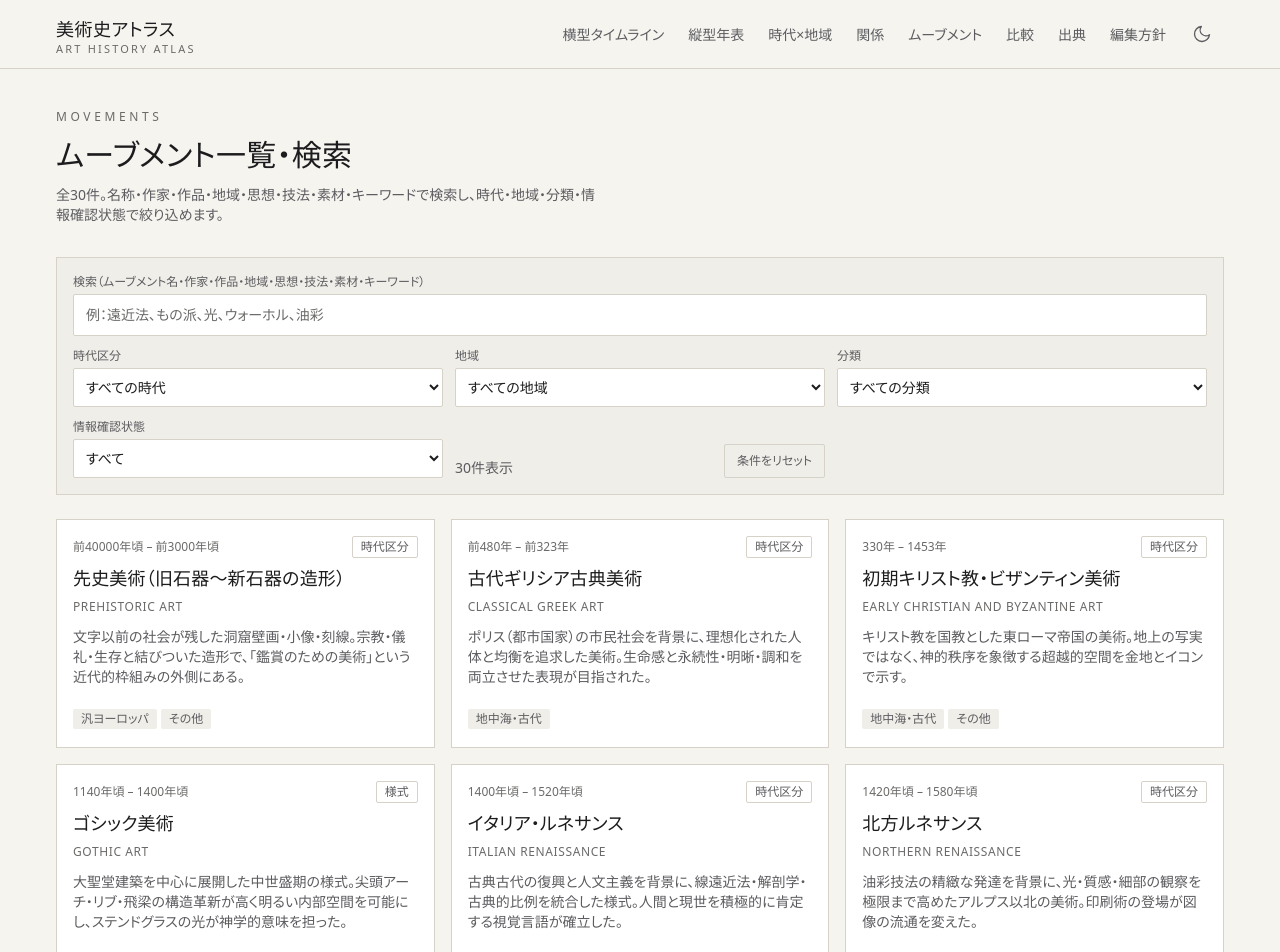
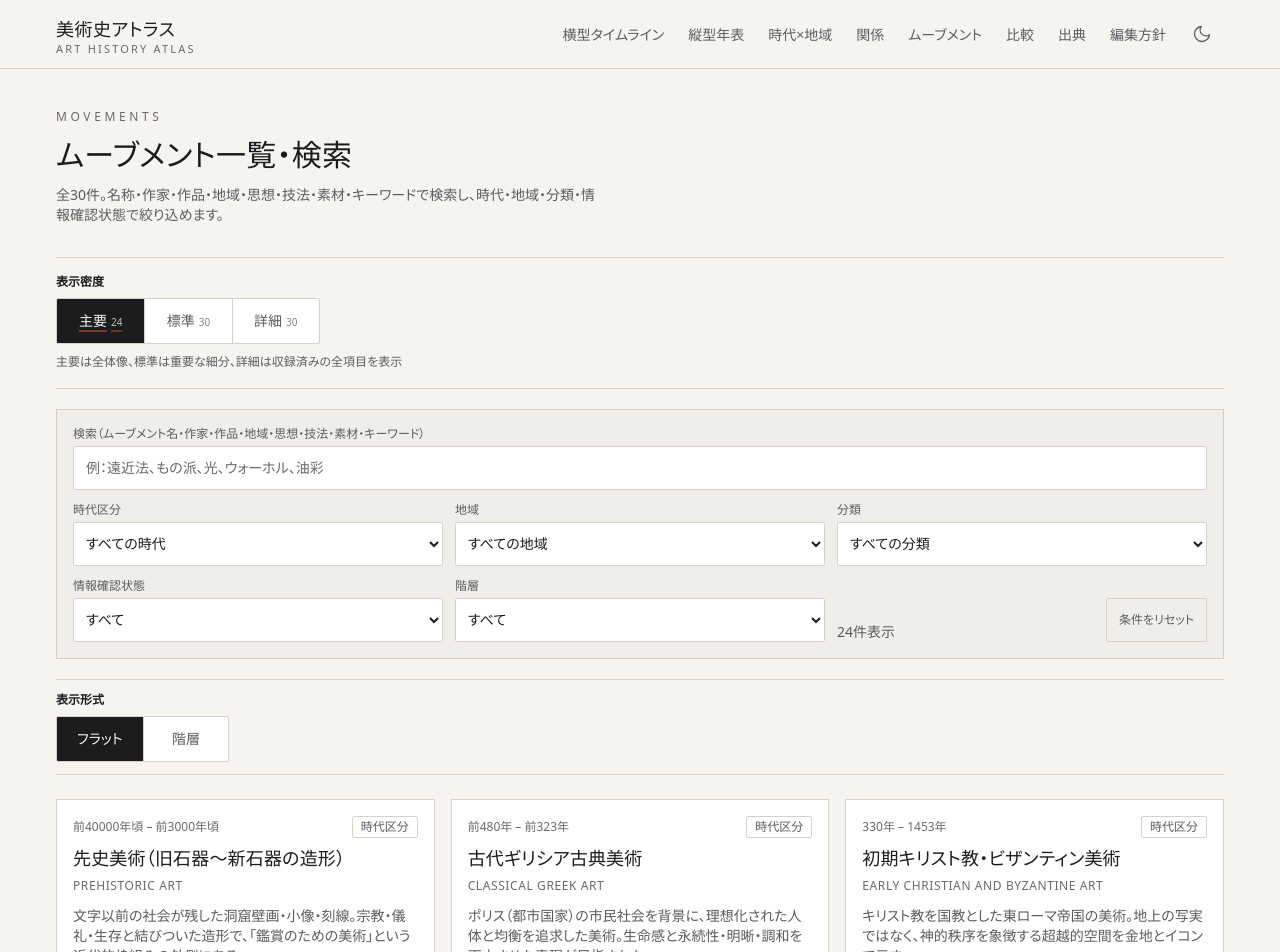
Before and after one commit to taktak2001/art-history-atlas, a Next.js app: page /movements in a window 1280 px wide. Shown: the top 952 px of the page. Built offline with nearby package versions, Linux system fonts and the light colour scheme.

Commit message:
feat: add hierarchical movement browsing

```diff
--- a/src/components/CompareBoard.tsx
+++ b/src/components/CompareBoard.tsx
@@ -12,6 +12,7 @@ import {
   MAX_COMPARE,
   compareMovements,
 } from '@/lib/compare';
+import { getMovementChildren } from '@/lib/movement-hierarchy';
 
 export function CompareBoard() {
   const searchParams = useSearchParams();
@@ -121,6 +122,11 @@ export function CompareBoard() {
                       </button>
                     </div>
                     <span className="mt-1 block text-[11px] uppercase tracking-wider text-faint">{m.nameEn}</span>
+                    {getMovementChildren(m.id, movements).length > 0 && (
+                      <span className="mt-2 block border-l-2 border-accent/50 pl-2 text-[11px] font-normal leading-relaxed text-muted">
+                        この項目は複数のサブムーブメントを含む上位分類です
+                      </span>
+                    )}
                   </th>
                 ))}
               </tr>
--- a/src/components/MovementsExplorer.tsx
+++ b/src/components/MovementsExplorer.tsx
@@ -13,15 +13,73 @@ import {
 } from '@/lib/dataset';
 import {
   VERIFICATION_LABELS,
+  VISIBILITY_LEVEL_LABELS,
   type ClassificationKind,
   type RegionId,
   type EraId,
   type VerificationStatus,
+  type Movement,
 } from '@/lib/schema';
+import {
+  MOVEMENT_GROUPS,
+  filterMovementsByLod,
+  getMovementParent,
+  groupMovementsForDisplay,
+  isMovementVisibleAtLod,
+} from '@/lib/movement-hierarchy';
+import { useLodState } from '@/lib/use-lod-state';
+import { LodControl } from './LodControl';
 import { MovementCard } from './MovementCard';
 
 const CLASSIFICATIONS = Object.keys(CLASSIFICATION_LABELS) as ClassificationKind[];
 const VERIFICATIONS = Object.keys(VERIFICATION_LABELS) as VerificationStatus[];
+type ViewMode = 'flat' | 'hierarchy';
+type HierarchyScope = 'all' | 'parent' | 'child';
+
+function ResultCard({
+  movement,
+  lod,
+  queryActive,
+  onReveal,
+}: {
+  movement: Movement;
+  lod: Movement['visibilityLevel'];
+  queryActive: boolean;
+  onReveal: (lod: Movement['visibilityLevel']) => void;
+}) {
+  const hiddenByLod = queryActive && !isMovementVisibleAtLod(movement, lod);
+  const parent = getMovementParent(movement.id, movements);
+
+  return (
+    <div data-movement-result={movement.id}>
+      {(parent || hiddenByLod) && (
+        <div className="border-x border-t hairline bg-surface px-3 py-2 text-xs text-muted">
+          {parent && (
+            <span className="mr-3">
+              上位分類：
+              <Link href={`/movements/${parent.id}/`} className="prose-link">
+                {parent.nameJa}
+              </Link>
+            </span>
+          )}
+          {hiddenByLod && (
+            <>
+              <span>現在の表示密度では非表示</span>
+              <button
+                type="button"
+                onClick={() => onReveal(movement.visibilityLevel)}
+                className="ml-2 min-h-11 font-bold text-accent underline underline-offset-4"
+              >
+                {VISIBILITY_LEVEL_LABELS[movement.visibilityLevel]}で表示
+              </button>
+            </>
+          )}
+        </div>
+      )}
+      <MovementCard movement={movement} />
+    </div>
+  );
+}
 
 export function MovementsExplorer() {
   const [query, setQuery] = useState('');
@@ -29,39 +87,57 @@ export function MovementsExplorer() {
   const [region, setRegion] = useState<RegionId | 'all'>('all');
   const [cls, setCls] = useState<ClassificationKind | 'all'>('all');
   const [ver, setVer] = useState<VerificationStatus | 'all'>('all');
-
+  const [viewMode, setViewMode] = useState<ViewMode>('flat');
+  const [hierarchyScope, setHierarchyScope] = useState<HierarchyScope>('all');
+  const { lod, setLod } = useLodState('core');
   const regions = activeRegions();
 
-  // 検索：クエリがあれば横断検索でムーブメントIDに絞る
   const matchedIds = useMemo(() => {
     if (!query.trim()) return null;
     const docs = searchDocs(query);
     const ids = new Set<string>();
-    for (const d of docs) {
-      if (d.type === 'movement') ids.add(d.id);
-      // 作家・作品ヒットはその関連ムーブメントを含める
+    for (const doc of docs) {
+      if (doc.type === 'movement') ids.add(doc.id);
     }
-    // 作家・作品ヒットの関連ムーブメントも拾う
-    for (const m of movements) {
+    for (const movement of movements) {
       const hit = docs.some(
-        (d) =>
-          (d.type === 'artist' && m.artistIds.includes(d.id)) ||
-          (d.type === 'work' && m.workIds.includes(d.id)),
+        (doc) =>
+          (doc.type === 'artist' && movement.artistIds.includes(doc.id)) ||
+          (doc.type === 'work' && movement.workIds.includes(doc.id)),
       );
-      if (hit) ids.add(m.id);
+      if (hit) ids.add(movement.id);
     }
     return ids;
   }, [query]);
 
   const filtered = useMemo(() => {
-    return movements
-      .filter((m) => (matchedIds ? matchedIds.has(m.id) : true))
-      .filter((m) => (era === 'all' ? true : m.era === era))
-      .filter((m) => (region === 'all' ? true : m.regionIds.includes(region)))
-      .filter((m) => (cls === 'all' ? true : m.classification === cls))
-      .filter((m) => (ver === 'all' ? true : m.verification === ver))
-      .sort((a, b) => a.dates.start - b.dates.start);
-  }, [matchedIds, era, region, cls, ver]);
+    const queryActive = Boolean(matchedIds);
+    const densityItems = queryActive ? movements : filterMovementsByLod(movements, lod);
+    return densityItems
+      .filter((movement) => (matchedIds ? matchedIds.has(movement.id) : true))
+      .filter((movement) => (era === 'all' ? true : movement.era === era))
+      .filter((movement) =>
+        region === 'all' ? true : movement.regionIds.includes(region),
+      )
+      .filter((movement) =>
+        cls === 'all' ? true : movement.classification === cls,
+      )
+      .filter((movement) =>
+        ver === 'all' ? true : movement.verification === ver,
+      )
+      .filter((movement) => {
+        if (hierarchyScope === 'all') return true;
+        const isChild =
+          Boolean(movement.parentMovementId) ||
+          Boolean(movement.groupId && !movement.isRepresentative);
+        return hierarchyScope === 'child' ? isChild : !isChild;
+      })
+      .sort(
+        (a, b) =>
+          (a.displayOrder ?? Number.MAX_SAFE_INTEGER) -
+          (b.displayOrder ?? Number.MAX_SAFE_INTEGER),
+      );
+  }, [matchedIds, era, region, cls, ver, hierarchyScope, lod]);
 
   const reset = () => {
     setQuery('');
@@ -69,14 +145,28 @@ export function MovementsExplorer() {
     setRegion('all');
     setCls('all');
     setVer('all');
+    setHierarchyScope('all');
+    setLod('core');
   };
 
-  const selectCls =
-    'w-full rounded-sm border hairline bg-raised px-2 py-2 text-sm text-ink';
+  const selectClass =
+    'min-h-11 w-full rounded-sm border hairline bg-raised px-2 py-2 text-sm text-ink';
+  const { grouped, ungrouped } = groupMovementsForDisplay(filtered);
+  const queryActive = Boolean(query.trim());
 
   return (
     <div>
-      <div className="grid gap-3 border hairline bg-surface p-4 sm:grid-cols-2 lg:grid-cols-3">
+      <LodControl
+        value={lod}
+        onChange={setLod}
+        counts={{
+          core: filterMovementsByLod(movements, 'core').length,
+          standard: filterMovementsByLod(movements, 'standard').length,
+          detailed: filterMovementsByLod(movements, 'detailed').length,
+        }}
+      />
+
+      <div className="mt-5 grid gap-3 border hairline bg-surface p-4 sm:grid-cols-2 lg:grid-cols-3">
         <div className="sm:col-span-2 lg:col-span-3">
           <label htmlFor="q" className="mb-1 block text-xs text-muted">
             検索（ムーブメント名・作家・作品・地域・思想・技法・素材・キーワード）
@@ -85,59 +175,80 @@ export function MovementsExplorer() {
             id="q"
             type="search"
             value={query}
-            onChange={(e) => setQuery(e.target.value)}
+            onChange={(event) => setQuery(event.target.value)}
             placeholder="例：遠近法、もの派、光、ウォーホル、油彩"
-            className="w-full rounded-sm border hairline bg-raised px-3 py-2.5 text-sm text-ink placeholder:text-faint"
+            className="min-h-11 w-full rounded-sm border hairline bg-raised px-3 py-2.5 text-sm text-ink placeholder:text-faint"
           />
         </div>
 
         <div>
           <label htmlFor="f-era" className="mb-1 block text-xs text-muted">時代区分</label>
-          <select id="f-era" value={era} onChange={(e) => setEra(e.target.value as EraId | 'all')} className={selectCls}>
+          <select id="f-era" value={era} onChange={(event) => setEra(event.target.value as EraId | 'all')} className={selectClass}>
             <option value="all">すべての時代</option>
-            {ERA_ORDER.map((e) => (
-              <option key={e} value={e}>{ERA_LABELS[e]}</option>
-            ))}
+            {ERA_ORDER.map((item) => <option key={item} value={item}>{ERA_LABELS[item]}</option>)}
           </select>
         </div>
 
         <div>
           <label htmlFor="f-region" className="mb-1 block text-xs text-muted">地域</label>
-          <select id="f-region" value={region} onChange={(e) => setRegion(e.target.value as RegionId | 'all')} className={selectCls}>
+          <select id="f-region" value={region} onChange={(event) => setRegion(event.target.value as RegionId | 'all')} className={selectClass}>
             <option value="all">すべての地域</option>
-            {regions.map((r) => (
-              <option key={r} value={r}>{REGION_LABELS[r]}</option>
-            ))}
+            {regions.map((item) => <option key={item} value={item}>{REGION_LABELS[item]}</option>)}
           </select>
         </div>
 
         <div>
           <label htmlFor="f-cls" className="mb-1 block text-xs text-muted">分類</label>
-          <select id="f-cls" value={cls} onChange={(e) => setCls(e.target.value as ClassificationKind | 'all')} className={selectCls}>
+          <select id="f-cls" value={cls} onChange={(event) => setCls(event.target.value as ClassificationKind | 'all')} className={selectClass}>
             <option value="all">すべての分類</option>
-            {CLASSIFICATIONS.map((c) => (
-              <option key={c} value={c}>{CLASSIFICATION_LABELS[c]}</option>
-            ))}
+            {CLASSIFICATIONS.map((item) => <option key={item} value={item}>{CLASSIFICATION_LABELS[item]}</option>)}
           </select>
         </div>
 
         <div>
           <label htmlFor="f-ver" className="mb-1 block text-xs text-muted">情報確認状態</label>
-          <select id="f-ver" value={ver} onChange={(e) => setVer(e.target.value as VerificationStatus | 'all')} className={selectCls}>
+          <select id="f-ver" value={ver} onChange={(event) => setVer(event.target.value as VerificationStatus | 'all')} className={selectClass}>
             <option value="all">すべて</option>
-            {VERIFICATIONS.map((v) => (
-              <option key={v} value={v}>{VERIFICATION_LABELS[v]}</option>
-            ))}
+            {VERIFICATIONS.map((item) => <option key={item} value={item}>{VERIFICATION_LABELS[item]}</option>)}
           </select>
         </div>
 
-        <div className="flex items-end justify-between gap-2 sm:col-span-2 lg:col-span-1">
-          <p className="text-sm text-muted" aria-live="polite">
-            {filtered.length}件表示
-          </p>
-          <button type="button" onClick={reset} className="rounded-sm border hairline px-3 py-2 text-xs text-muted hover:text-ink">
+        <div>
+          <label htmlFor="f-hierarchy" className="mb-1 block text-xs text-muted">階層</label>
+          <select id="f-hierarchy" value={hierarchyScope} onChange={(event) => setHierarchyScope(event.target.value as HierarchyScope)} className={selectClass}>
+            <option value="all">すべて</option>
+            <option value="parent">親・代表のみ</option>
+            <option value="child">子・内訳のみ</option>
+          </select>
+        </div>
+
+        <div className="flex items-end justify-between gap-2">
+          <p className="text-sm text-muted" aria-live="polite">{filtered.length}件表示</p>
+          <button type="button" onClick={reset} className="min-h-11 rounded-sm border hairline px-3 py-2 text-xs text-muted hover:text-ink">
             条件をリセット
           </button>
+        </div>
+      </div>
+
+      <div className="mt-5 border-y hairline py-3">
+        <p className="mb-2 text-xs font-bold text-ink">表示形式</p>
+        <div role="group" aria-label="表示形式" className="inline-grid grid-cols-2 overflow-hidden rounded-sm border hairline">
+          {([
+            ['flat', 'フラット'],
+            ['hierarchy', '階層'],
+          ] as const).map(([value, label], index) => (
+            <button
+              key={value}
+              type="button"
+              onClick={() => setViewMode(value)}
+              aria-pressed={viewMode === value}
+              className={`min-h-11 px-5 text-sm ${index ? 'border-l hairline' : ''} ${
+                viewMode === value ? 'bg-ink text-paper' : 'bg-raised text-muted'
+              }`}
+            >
+              {label}
+            </button>
+          ))}
         </div>
       </div>
 
@@ -146,18 +257,49 @@ export function MovementsExplorer() {
           条件に一致するムーブメントがありません。
           <button type="button" onClick={reset} className="ml-2 prose-link">条件をリセット</button>
         </p>
-      ) : (
-        <ul className="mt-6 grid gap-4 sm:grid-cols-2 lg:grid-cols-3">
-          {filtered.map((m) => (
-            <li key={m.id}>
-              <MovementCard movement={m} />
+      ) : viewMode === 'flat' ? (
+        <ul className="mt-6 grid gap-4 sm:grid-cols-2 lg:grid-cols-3" data-movement-view="flat">
+          {filtered.map((movement) => (
+            <li key={movement.id}>
+              <ResultCard movement={movement} lod={lod} queryActive={queryActive} onReveal={setLod} />
             </li>
           ))}
         </ul>
+      ) : (
+        <div className="mt-6 space-y-8" data-movement-view="hierarchy">
+          {[...grouped.entries()].map(([groupId, members]) => {
+            const definition = MOVEMENT_GROUPS.find((group) => group.id === groupId);
+            return (
+              <section key={groupId} className="border-t hairline pt-4">
+                <p className="text-xs uppercase tracking-[0.18em] text-faint">Group</p>
+                <h2 className="mt-1 font-serif text-2xl">{definition?.label ?? groupId}</h2>
+                <ul className="mt-4 grid gap-4 border-l-2 border-accent/35 pl-4 sm:grid-cols-2 lg:grid-cols-3">
+                  {members.map((movement) => (
+                    <li key={movement.id}>
+                      <ResultCard movement={movement} lod={lod} queryActive={queryActive} onReveal={setLod} />
+                    </li>
+                  ))}
+                </ul>
+              </section>
+            );
+          })}
+          {ungrouped.length > 0 && (
+            <section className="border-t hairline pt-4">
+              <h2 className="font-serif text-2xl">独立した項目</h2>
+              <ul className="mt-4 grid gap-4 sm:grid-cols-2 lg:grid-cols-3">
+                {ungrouped.map((movement) => (
+                  <li key={movement.id}>
+                    <ResultCard movement={movement} lod={lod} queryActive={queryActive} onReveal={setLod} />
+                  </li>
+                ))}
+              </ul>
+            </section>
+          )}
+        </div>
       )}
 
       <p className="mt-6 text-xs text-faint">
-        作品名・作家名でも検索できます。作品・作家の詳細は
+        検索は表示密度に関係なく全30件を対象とします。作品・作家の詳細は
         <Link href="/movements/" className="prose-link">各ムーブメント</Link>
         から辿れます。
       </p>
```
